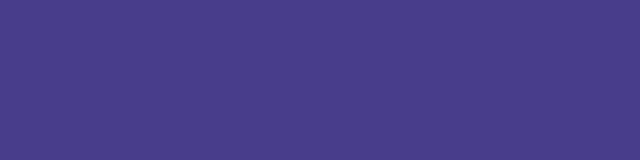
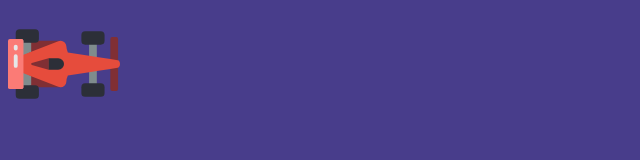
Before and after one commit to ChrisGitmed/driving-game, a website: page index.html in a window 1280 px wide. Shown: the whole page, without its empty margins (0-640 px from the left). Drawn offline with Linux system fonts and the light colour scheme.

Commit message:
Add car image

```diff
--- a/index.html
+++ b/index.html
@@ -8,6 +8,7 @@
 </head>
 
 <body>
+  <img src="images/f1.svg" alt="Fast car">
   <script src="main.js"></script>
 </body>
 </html>
--- a/styles.css
+++ b/styles.css
@@ -1,3 +1,7 @@
 html {
   background-color: darkslateblue;
 }
+
+img {
+  width: 7rem;
+}
```
